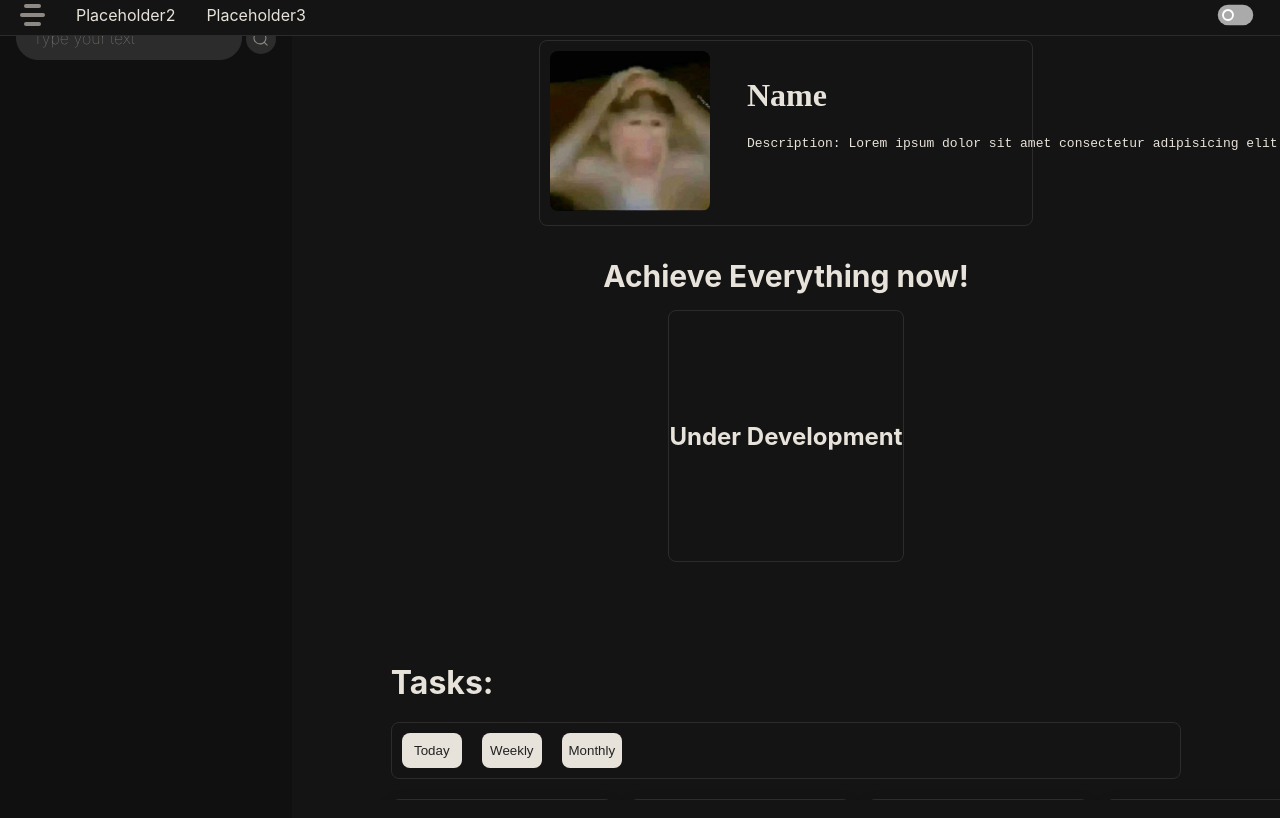
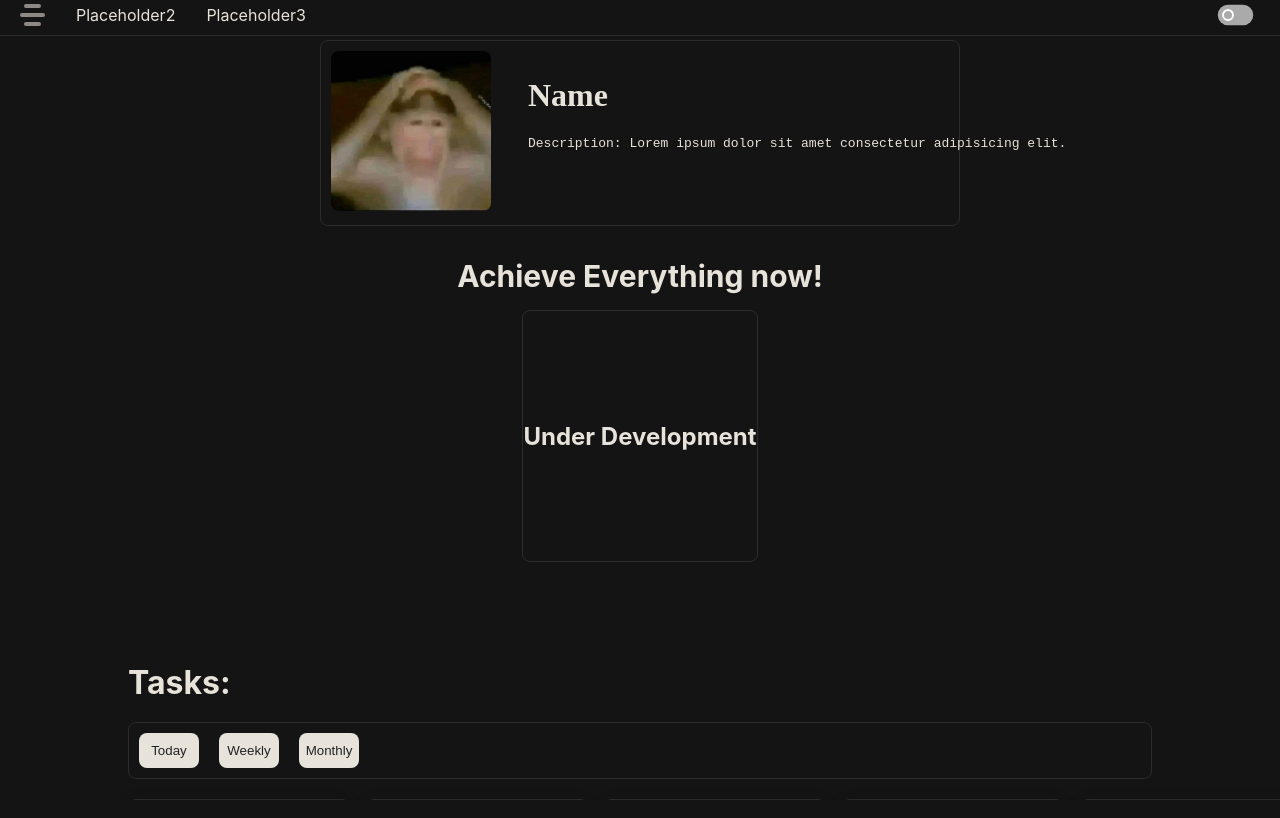
Before and after one commit to Prayushstha/NoNotion, a React (Vite) app: page / in a window 1280 px wide. Shown: the top 818 px of the page. Built offline with nearby package versions, Linux system fonts and the light colour scheme.

Commit message:
Fixed the sidebar css bug

```diff
--- a/src/App.css
+++ b/src/App.css
@@ -7,17 +7,27 @@ body {
 .main-container {
   display: flex;
   height: 100vh;
+  overflow: hidden;
 }
 
 .sidebar {
-  width: 260px;
-  display: none;
+  width: 0rem;
+  display: flex;
+  flex-direction: column;
+  overflow: hidden;
+  transition: width 0.3s ease;
   flex-shrink: 0;
 }
 
-.sidebar-open {
+.sidebar.open {
+  width: 260px;
+}
+
+.content-wrapper {
+  flex: 1;
   display: flex;
-  z-index: 200;
+  flex-direction: column;
+  overflow: hidden;
 }
 
 .main-content {
--- a/src/App.tsx
+++ b/src/App.tsx
@@ -5,7 +5,7 @@ import { SideBar } from "./components/sidebar";
 import { Header } from "./components/header";
 function App() {
   const [theme, setTheme] = useState<boolean>(true);
-  const [sidebar,setSidebar] = useState<boolean>(true);
+  const [sidebar, setSidebar] = useState<boolean>(false);
 
   useEffect(() => {
     if (theme) {
@@ -15,17 +15,22 @@ function App() {
     }
   }, [theme]);
 
-
   return (
     <div className="main-container">
-      <Header theme={theme} setTheme={setTheme} sidebar={sidebar} setSidebar={setSidebar} />
       <SideBar sidebar={sidebar} setSidebar={setSidebar} />
-      <div className="main-content">
-      <Dashboard />
+      <div className="content-wrapper">
+        <Header
+          theme={theme}
+          setTheme={setTheme}
+          sidebar={sidebar}
+          setSidebar={setSidebar}
+        />
+        <div className="main-content">
+          <Dashboard />
+        </div>
       </div>
     </div>
-  )
+  );
 }
 
-
 export default App;
--- a/src/components/header.tsx
+++ b/src/components/header.tsx
@@ -1,17 +1,30 @@
 import "./header.css";
 import type { UnionThemeSidebar } from "../types";
-export function Header({ theme=true, setTheme, sidebar , setSidebar }: UnionThemeSidebar) {
+export function Header({
+  theme = true,
+  setTheme,
+  sidebar,
+  setSidebar,
+}: UnionThemeSidebar) {
   return (
     <header className="header">
       <div className="tool-bar">
         <div className="tool">
           {/* Sidebar Toggle Button */}
-          <input type="checkbox" id="checkbox" onClick={()=>setSidebar?.(!sidebar)}/>
+          {!sidebar && (
+            <>
+              <input
+                type="checkbox"
+                id="checkbox"
+                onClick={() => setSidebar?.(!sidebar)}
+              />
               <label htmlFor="checkbox" className="toggle">
                 <div className="bars" id="bar1"></div>
                 <div className="bars" id="bar2"></div>
                 <div className="bars" id="bar3"></div>
               </label>
+            </>
+          )}
         </div>
 
         {/* ---- */}
--- a/src/components/sidebar.css
+++ b/src/components/sidebar.css
@@ -2,66 +2,68 @@
     background-color: var(--sidebar);
     color: var(--sidebar-foreground);
     min-height: 100%;
+    flex-direction: column;
+}
+.top{
     display: flex;
-    flex-direction: column;
-    padding: 1rem;
+    flex-direction: row;
+    margin-left: 10px;
+    margin-top: 5px;
+    width: 100%;
+    justify-content: space-between;
+}
+.top h3{
+    margin: 5px;
+}
+.sidebar-toggle{
+margin-right: 20px;}
+/* From Uiverse.io by LightAndy1 */
+.group {
+  display: flex;
+  line-height: 28px;
+  align-items: center;
+  position: relative;
+  max-width: 190px;
 }
 
-.search {
-    display: flex;
-    align-items: center;
-    justify-content: space-between;
+.input {
+  font-family: "Montserrat", sans-serif;
+  width: 100%;
+  height: 25px;
+  padding-left: 2.5rem;
+  box-shadow: 0 0 0 1.5px #2b2c37, 0 0 25px -17px #000;
+  border: 0;
+  border-radius: 12px;
+  background-color: #16171d;
+  outline: none;
+  color: #bdbecb;
+  transition: all 0.25s cubic-bezier(0.19, 1, 0.22, 1);
+  cursor: text;
+  z-index: 0;
 }
 
-.search__input {
-    font-family: inherit;
-    font-size: inherit;
-    background-color: var(--input);
-    border: 1px solid var(--border);
-    color: var(--foreground);
-    padding: 0.7rem 1rem;
-    border-radius: 30px;
-    width: 12em;
-    transition: all ease-in-out 0.5s;
-    margin-right: -2rem;
+.input::placeholder {
+  color: #bdbecb;
 }
 
-.search__input::placeholder {
-    font-weight: 100;
-    color: var(--muted-foreground);
+.input:hover {
+  box-shadow: 0 0 0 2.5px #2f303d, 0px 0px 25px -15px #000;
 }
 
-.search__input:hover,
-.search__input:focus {
-    box-shadow: var(--shadow-sm);
+.input:active {
+  transform: scale(0.95);
 }
 
-.search__input:focus {
-    outline: 2px solid var(--ring);
-    background-color: var(--accent);
+.input:focus {
+  box-shadow: 0 0 0 2.5px #2f303d;
 }
 
-.search__input:focus + .search__button {
-    background-color: var(--accent);
+.search-icon {
+  position: absolute;
+  left: 1rem;
+  fill: #bdbecb;
+  width: 1rem;
+  height: 1rem;
+  pointer-events: none;
+  z-index: 1;
 }
-
-.search__button {
-    border: none;
-    background-color: var(--input);
-    border-radius: 50%;
-    padding: 0.4rem;
-    margin-top: 0.1em;
-    cursor: pointer;
-    transition: background-color 0.2s ease;
-}
-
-.search__button:hover {
-    background-color: var(--accent);
-}
-
-.search__icon {
-    height: 1.3em;
-    width: 1.3em;
-    fill: var(--muted-foreground);
-    display: block;
-}
--- a/src/components/sidebar.tsx
+++ b/src/components/sidebar.tsx
@@ -1,21 +1,39 @@
 import type { Sidebar } from "../types";
 import "./sidebar.css";
-export function SideBar({sidebar}: Sidebar) {
+export function SideBar({ sidebar, setSidebar }: Sidebar) {
   return (
-    <div className={sidebar? 'sidebar' : 'sidebar-open'}>
-      <div className="search">
-        <input
-          type="text"
-          className="search__input"
-          placeholder="Type your text"
-        />
-        <button className="search__button">
-          <svg className="search__icon" aria-hidden="true" viewBox="0 0 24 24">
+    <div className={`sidebar ${sidebar ? "open" : ""}`}>
+      <div className="top">
+        <h3>Sidebar</h3>
+        <div className="sidebar-toggle">
+          <input
+            type="checkbox"
+            id="checkbox"
+            checked={sidebar}
+            onClick={() => setSidebar?.(!sidebar)}
+          />
+          <label htmlFor="checkbox" className="toggle">
+            <div className="bars" id="bar1"></div>
+            <div className="bars" id="bar2"></div>
+            <div className="bars" id="bar3"></div>
+          </label>
+        </div>
+      </div>
+      <div className="searchbar">
+        <div className="group">
+          <svg viewBox="0 0 24 24" aria-hidden="true" className="search-icon">
             <g>
               <path d="M21.53 20.47l-3.66-3.66C19.195 15.24 20 13.214 20 11c0-4.97-4.03-9-9-9s-9 4.03-9 9 4.03 9 9 9c2.215 0 4.24-.804 5.808-2.13l3.66 3.66c.147.146.34.22.53.22s.385-.073.53-.22c.295-.293.295-.767.002-1.06zM3.5 11c0-4.135 3.365-7.5 7.5-7.5s7.5 3.365 7.5 7.5-3.365 7.5-7.5 7.5-7.5-3.365-7.5-7.5z"></path>
             </g>
           </svg>
-        </button>
+          <input
+            id="query"
+            className="input"
+            type="search"
+            placeholder="Search..."
+            name="searchbar"
+          />
+        </div>
       </div>
     </div>
   );
```
Lines whose indentation alone changed are shown as unchanged.
